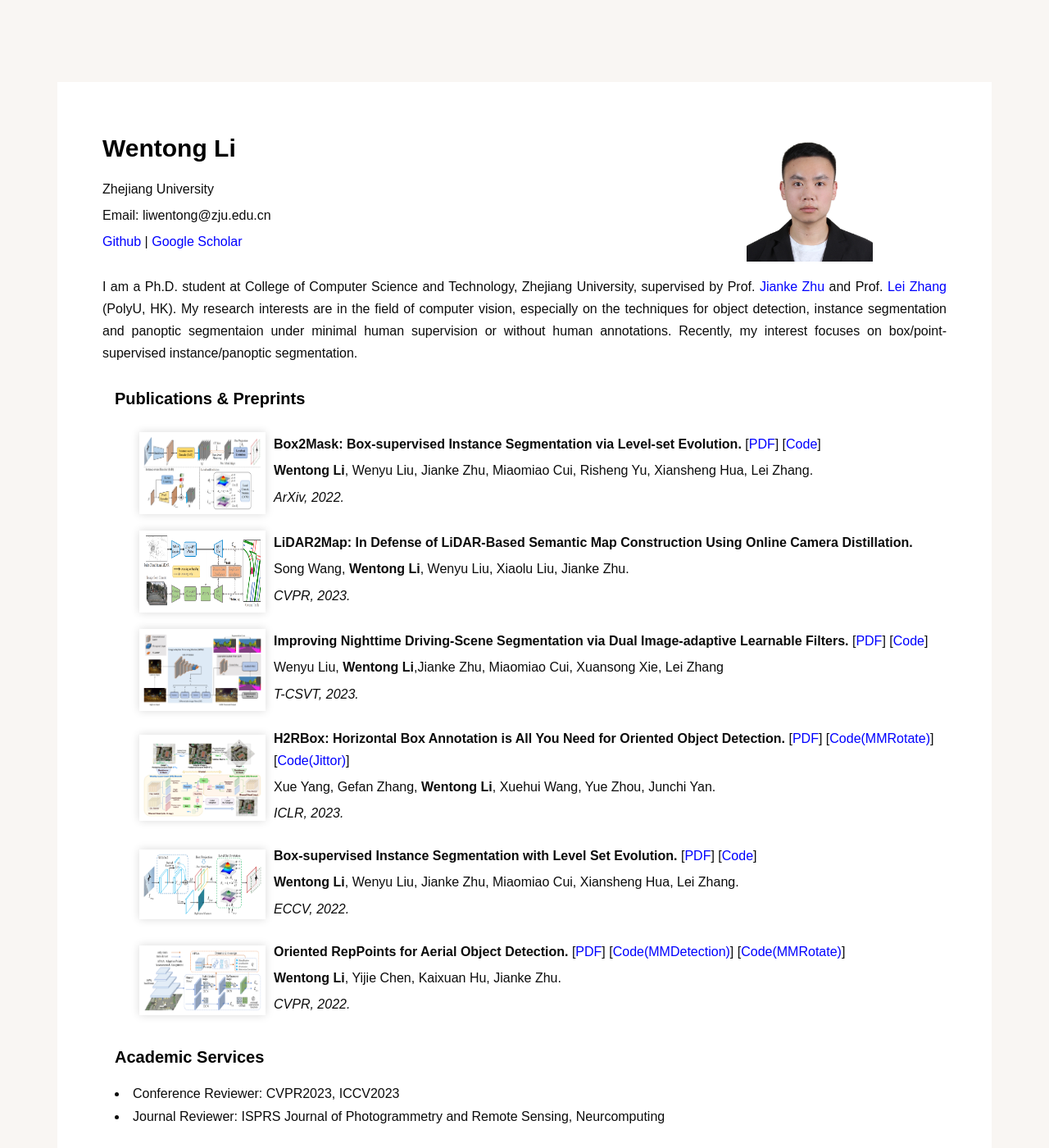
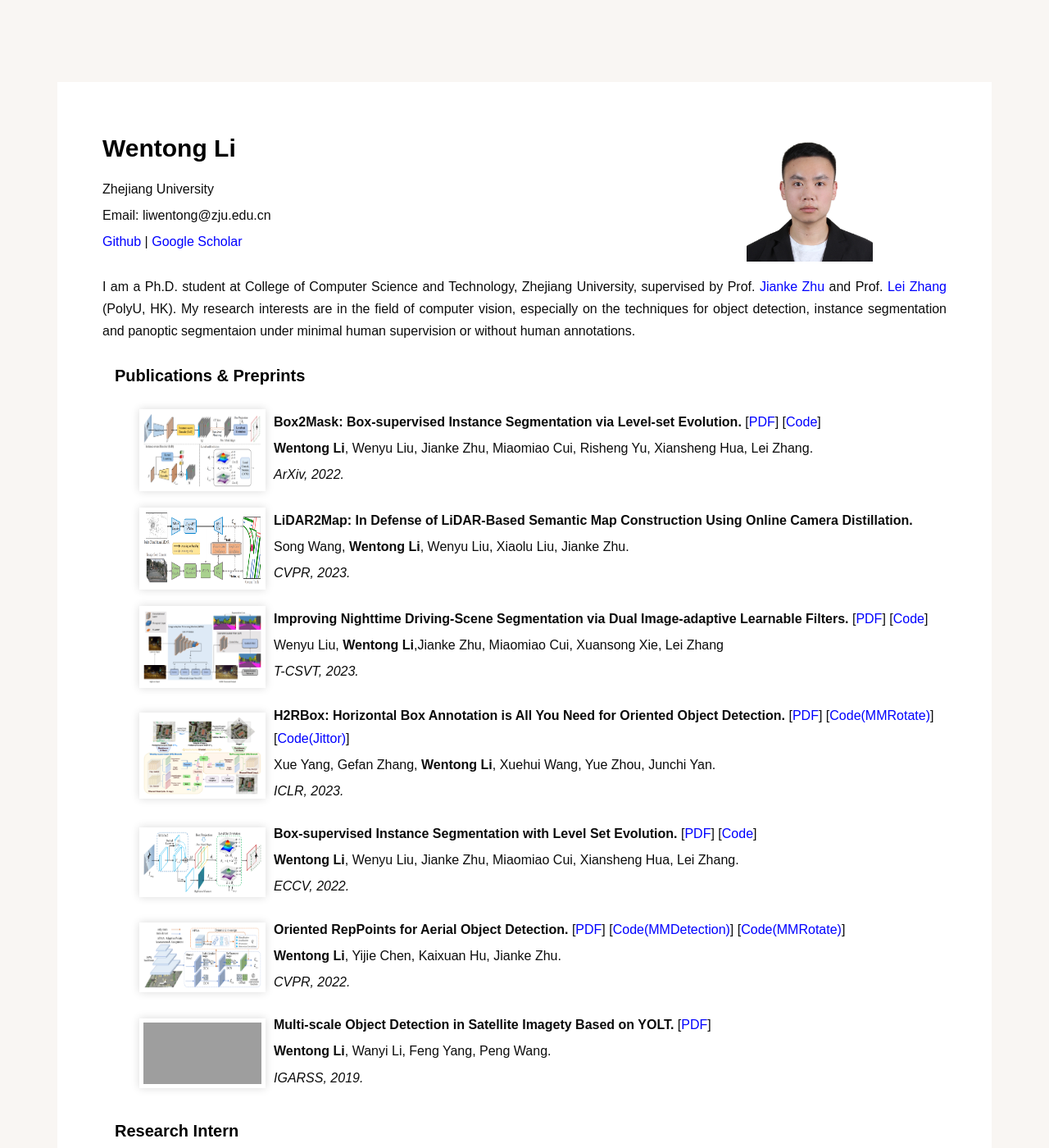
Before and after one commit to cslwt/cslwt.github.io, a Jekyll site: the page index.html, which Jekyll copies as it is, in a window 1280 px wide and 1400 px high. Shown: the whole window at 82% size. Built offline with Jekyll 4.4.1, drawn with Linux system fonts in a browser that asks for light colours; some web fonts are replaced; some of the changed text lies outside the part shown; grey boxes are pictures that could not be loaded.

Commit message:
Update index.html

```diff
--- a/index.html
+++ b/index.html
@@ -87,7 +87,6 @@
 						<a href="http://www4.comp.polyu.edu.hk/~cslzhang/">Lei Zhang </a>(PolyU, HK).
 						My research interests are in the field of computer vision, especially on the techniques for object detection,
 						instance segmentation and panoptic segmentaion under minimal human supervision or without human annotations.
-						Recently, my interest focuses on box/point-supervised instance/panoptic segmentation.
 					<p>
 
 
@@ -202,8 +201,40 @@
 								<p>
 							</td>
 						</tr>
+						<tr>
+							<td width="174">
+								<img src="images/paper/MOD-YOLT.png" class=" img-bordered" alt="photo" width="174" height="85" hspace="10">
+							</td>
+							<td>
+								<p>
+									<b>Multi-scale Object Detection in Satellite Imagety Based on YOLT.</b>
+									[<a href="https://ieeexplore.ieee.org/stamp/stamp.jsp?tp=&arnumber=8898170">PDF</a>]
+								</p>
+								<p><b>Wentong Li</b>, Wanyi Li, Feng Yang, Peng Wang.</p>
+								<p>
+									<em>IGARSS, 2019.</em>
+								<p>
+							</td>
+						</tr>
 
 					</table>
+
+				<h3> Research Intern </h3>
+				<li style="font-size:16px">
+				    <a href="https://www.antgroup.com/">AntGroup</a> | HangZhou | Dec.2022 - Present
+				    Collaborator: <a href="https://scholar.google.com/citations?user=yyz7kMsAAAAJ&hl=zh-CN&oi=ao">Jianshu Li</a>
+				    Topic: Weakly-Supervised/Open-Voc Segmentation
+				</li>
+				<li style="font-size:16px">
+				    <a href="https://damo.alibaba.com/?lang=zh">DAMO Academy</a> | HangZhou | July.2020 - Oct.2020
+				    Supervisor: <a href="http://www4.comp.polyu.edu.hk/~cslzhang/">Lei Zhang </a>
+				    Topic: Object Detection, Box-Supervised Instance Segmentation
+				</li>
+				<li style="font-size:16px">
+				    Institution of Automation, CAS| Beijing | July.2018 - June.2019
+				    Supervisor: <a href="https://people.ucas.ac.cn/~wangpengcasia">Peng Wang </a>
+				    Topic: Multi-scale Object Detection, Remote Sensing Image
+				</li>
 
 				<h3> Academic Services </h3>
     				<li style="font-size:16px">
```
